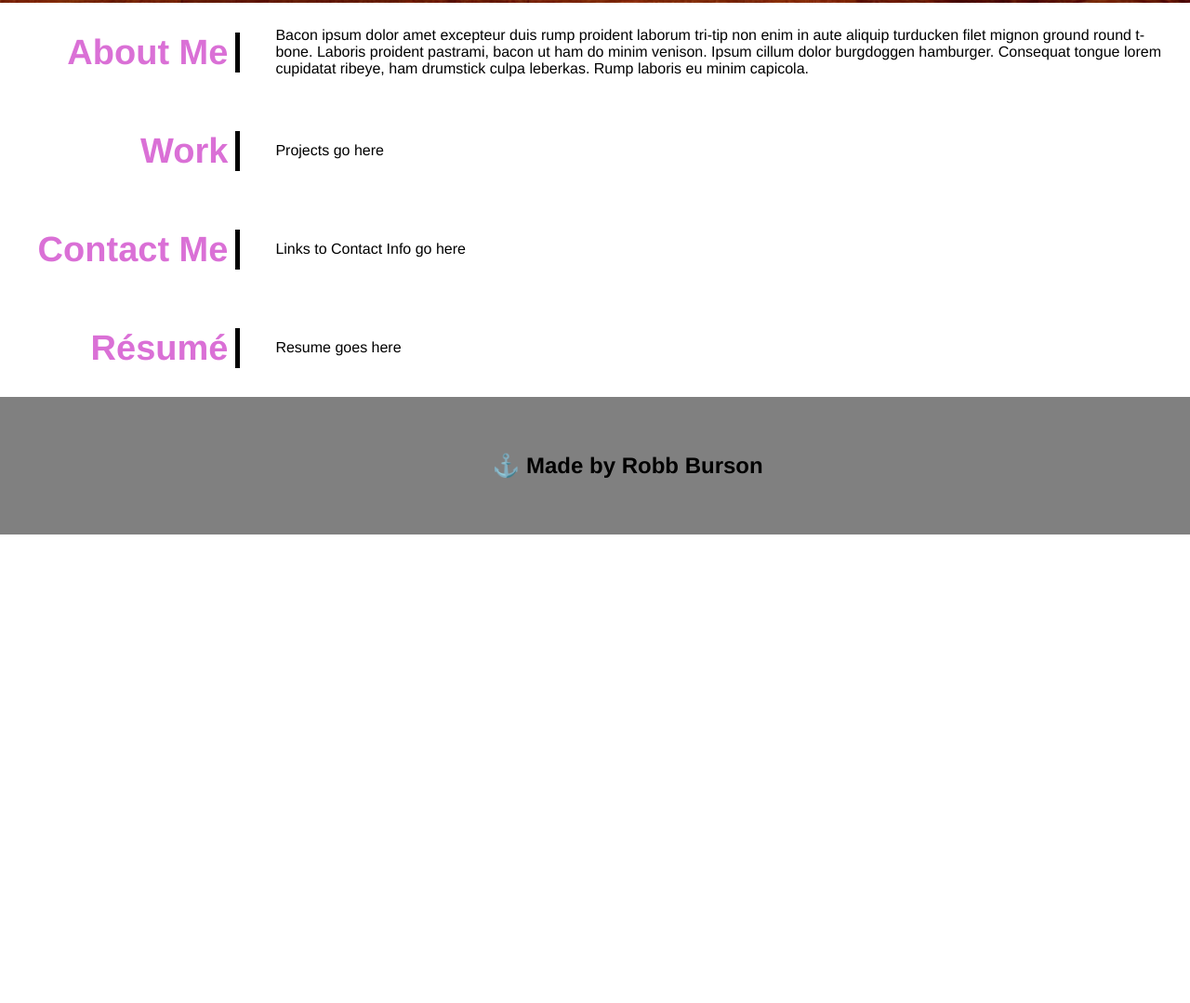
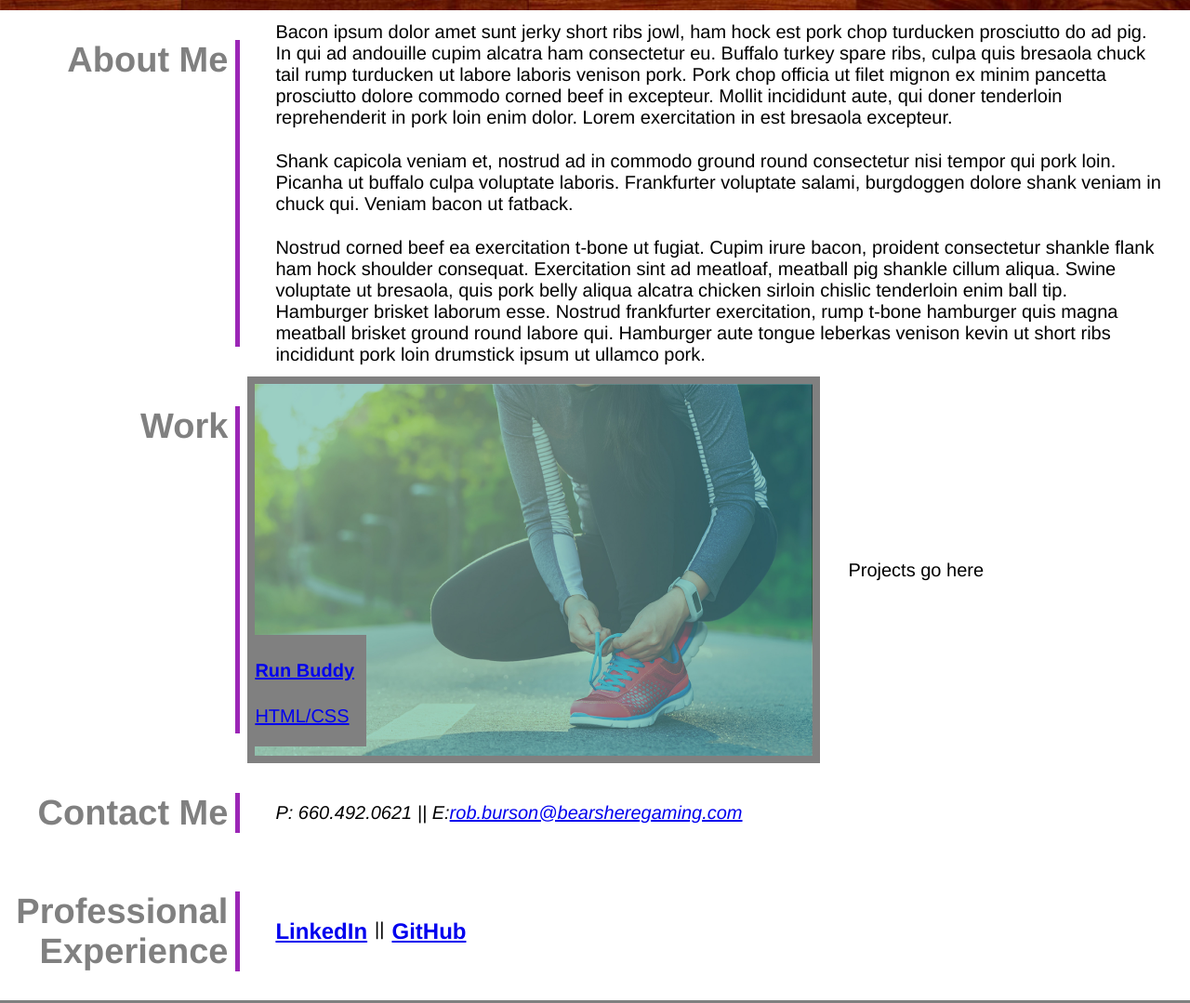
Before and after one commit to RobBurson/Wk2-Portfolio, a plain HTML site: page index.html in a window 1280 px wide. Shown: the part 312-1391 px from the top of the page at 93% size. Before the commit the page ends 887 px from the top, so only its background shows below. Drawn offline with Linux system fonts and the light colour scheme.

Commit message:
added first project

```diff
--- a/Assets/CSS/style.css
+++ b/Assets/CSS/style.css
@@ -1,9 +1,11 @@
 :root {
     --color1: #808080;
-    --color2: #da70d6;
+    --color2: #00ffff;
+    --color3: #9B26B6;
 }
 
 body {
+    font-size: 20px;
     font-family: Helvetica, Arial, sans-serif;
     margin: 0;
 }
@@ -55,10 +57,16 @@ section {
     /* flex-wrap: wrap; */
 }
 
-div p {
+div p,
+div address {
     display: flex;
     margin: 5px 15px;
     padding: 7px 15px;
+}
+
+div p a,
+div p span {
+    margin-right: 8px;
 }
 
 footer {
@@ -68,6 +76,11 @@ footer {
     display: flex;
     justify-content: center;
     flex-wrap: wrap;
+}
+
+.experience-link {
+    font-size: 24px;
+    font-weight: bold;
 }
 
 .flex-column {
@@ -82,14 +95,14 @@ footer {
 
 .section-title {
     font-size: 38px;
-    color: var(--color2);
+    color: var(--color1);
     border-right: 5px solid;
     text-align: right;
     padding-right: 8px;
 }
 
 .primary-border {
-    border-color: black;
+    border-color: var(--color3);
 }
 
 .flex-div {
@@ -117,3 +130,32 @@ footer {
     width: 100%;
     max-width: 100%;
 }
+
+.secondary-border {
+    border: 8px solid var(--color1);
+    width: 600px;
+    height: 400px;
+}
+
+.secondary-border > div {
+    width: 100%;
+    height: 100%;
+    background-size: cover;
+    display: flex;
+    flex-direction: column;
+    justify-content: flex-end;
+    align-items: bottom;
+}
+
+.secondary-border div div {
+    background-color: var(--color1);
+    font-style: black;
+    width: 20%;
+    height: 30%;
+    margin-bottom: 10px;
+}
+
+.run-buddy > div {
+background-image: url("../images/run-buddy-pic.jpg");
+background-position: right;
+}
--- a/index.html
+++ b/index.html
@@ -9,7 +9,7 @@
 
   <body>
     <header>
-      <h1>Robb</h1>
+      <h1>Robb Burson</h1>
       <nav>
         <ul>
           <li>
@@ -27,9 +27,7 @@
         </ul>
       </nav>
     </header>
-    <div class="pic">
-
-    </div>
+    <div class="pic"></div>
     <div class="content">
       <section id="about-me">
         <div class="flex-column">
@@ -37,11 +35,31 @@
         </div>
         <div class="flex-div">
           <p>
-          Bacon ipsum dolor amet excepteur duis rump proident laborum tri-tip
-          non enim in aute aliquip turducken filet mignon ground round t-bone.
-          Laboris proident pastrami, bacon ut ham do minim venison. Ipsum cillum
-          dolor burgdoggen hamburger. Consequat tongue lorem cupidatat ribeye,
-          ham drumstick culpa leberkas. Rump laboris eu minim capicola.
+            Bacon ipsum dolor amet sunt jerky short ribs jowl, ham hock est pork
+            chop turducken prosciutto do ad pig. In qui ad andouille cupim
+            alcatra ham consectetur eu. Buffalo turkey spare ribs, culpa quis
+            bresaola chuck tail rump turducken ut labore laboris venison pork.
+            Pork chop officia ut filet mignon ex minim pancetta prosciutto
+            dolore commodo corned beef in excepteur. Mollit incididunt aute, qui
+            doner tenderloin reprehenderit in pork loin enim dolor. Lorem
+            exercitation in est bresaola excepteur.
+          </p>
+          <p>
+            Shank capicola veniam et, nostrud ad in commodo ground round
+            consectetur nisi tempor qui pork loin. Picanha ut buffalo culpa
+            voluptate laboris. Frankfurter voluptate salami, burgdoggen dolore
+            shank veniam in chuck qui. Veniam bacon ut fatback.
+          </p>
+          <p>
+            Nostrud corned beef ea exercitation t-bone ut fugiat. Cupim irure
+            bacon, proident consectetur shankle flank ham hock shoulder
+            consequat. Exercitation sint ad meatloaf, meatball pig shankle
+            cillum aliqua. Swine voluptate ut bresaola, quis pork belly aliqua
+            alcatra chicken sirloin chislic tenderloin enim ball tip. Hamburger
+            brisket laborum esse. Nostrud frankfurter exercitation, rump t-bone
+            hamburger quis magna meatball brisket ground round labore qui.
+            Hamburger aute tongue leberkas venison kevin ut short ribs
+            incididunt pork loin drumstick ipsum ut ullamco pork.
           </p>
         </div>
       </section>
@@ -50,6 +68,14 @@
           <h2 class="section-title primary-border">Work</h2>
         </div>
         <div class="flex-div">
+            <a href="https://robburson.github.io/run-buddy/" target="_blank" class="run-buddy secondary-border">
+                <div >
+                    <div>
+                        <h4>Run Buddy</h4>
+                        HTML/CSS
+                    </div>
+                </div>
+            </a>
           <p>Projects go here</p>
         </div>
       </section>
@@ -58,20 +84,39 @@
           <h2 class="section-title primary-border">Contact Me</h2>
         </div>
         <div class="flex-div">
-        <p>Links to Contact Info go here</p>
+          <address>
+            P: 660.492.0621 || E:
+            <a href="mailto:rob.burson@bearsheregaming.com" target="_blank"
+              >rob.burson@bearsheregaming.com</a
+            >
+          </address>
         </div>
       </section>
       <section id="resume">
         <div class="flex-column">
-        <h2 class="section-title primary-border">Résumé</h2>
+          <h2 class="section-title primary-border">Professional Experience</h2>
         </div>
         <div class="flex-div">
-        <p>Resume goes here</p>
+          <p>
+            <a
+              class="experience-link"
+              href="https://www.linkedin.com/in/robb07/"
+              target="_blank"
+              >LinkedIn</a
+            >
+            <span>||</span>
+            <a
+              class="experience-link"
+              href="https://github.com/RobBurson"
+              target="_blank"
+              >GitHub</a
+            >
+          </p>
         </div>
       </section>
     </div>
     <footer>
-    <h2> &#9875; Made by Robb Burson</h2>
+      <h2>&#9875; Made by Robb Burson</h2>
     </footer>
   </body>
 </html>
```
Also changed, not shown: Assets/images/header.jpg (deleted), Assets/images/me.jpg (added), Assets/images/run-buddy-pic.jpg (added). Lines whose indentation alone changed are shown as unchanged.
